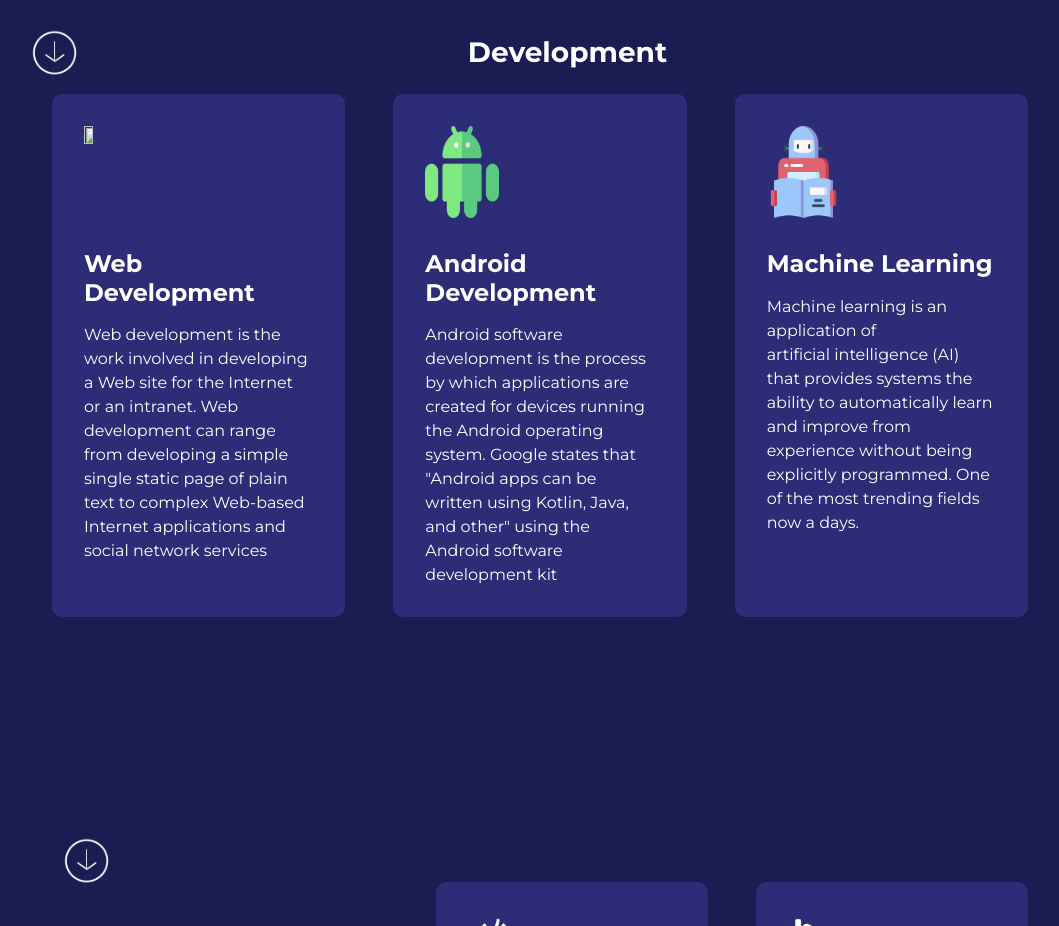
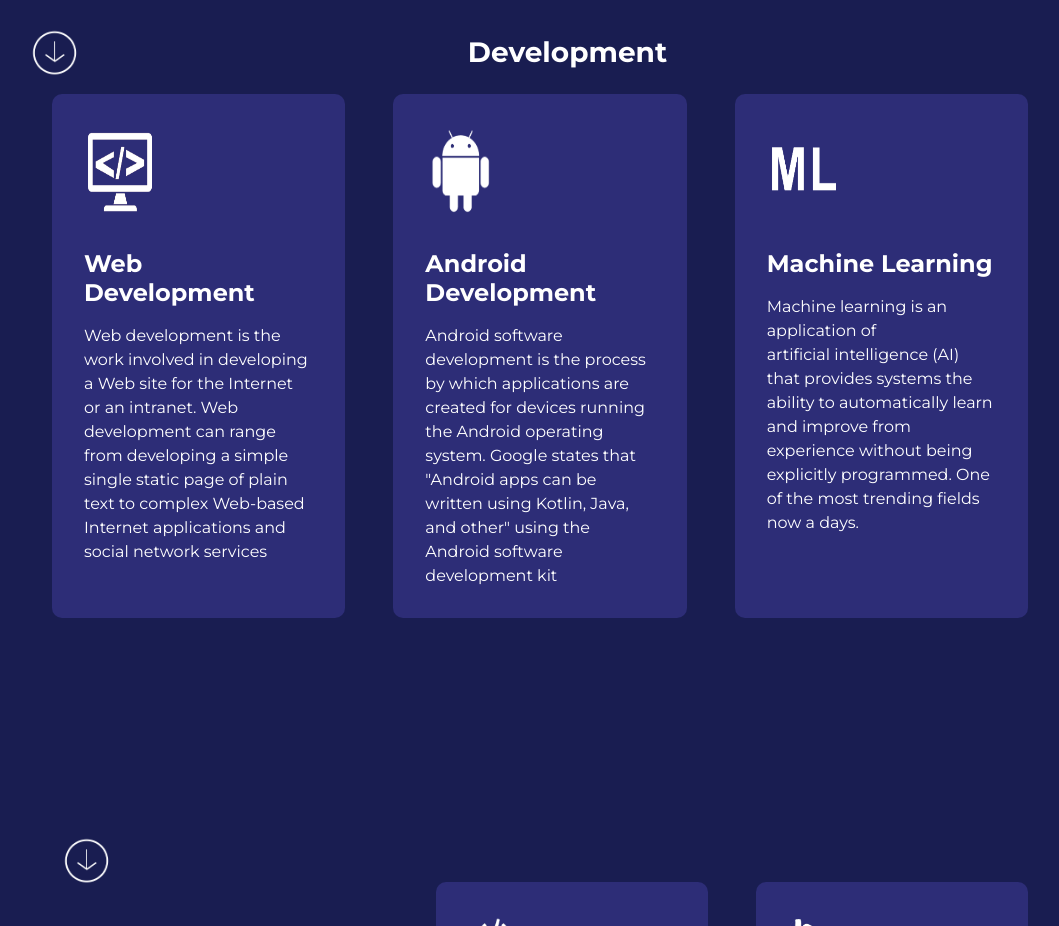
Before and after one commit to Protega/HelloWorld, a plain HTML site: page index.html in a window 1280 px wide. Shown: the part 6220-7146 px from the top of the page, without its empty margins (100-1159 px from the left). Drawn offline with nearby package versions, Linux system fonts and the light colour scheme.

Commit message:
v1 Final Changes

```diff
--- a/eighthPage.css
+++ b/eighthPage.css
@@ -39,7 +39,7 @@
 .web
 {
     height: 20%;
-    width: 20%;
+    width: 32%;
     margin-bottom: 2rem;
 
 }
--- a/index.html
+++ b/index.html
@@ -258,21 +258,21 @@
 
             <div class="subjectTiles">
                 <div class="subs">
-                    <img class = "web" src="./usedInSite/" alt="">
+                    <img class = "web" src="./usedInSite/images/web.png" alt="">
                             <h4> <b> Web Development</b></h4>
                             <p>
                                 Web development is the work involved in developing a Web site for the Internet or an intranet. Web development can range from developing a simple single static page of plain text to complex Web-based Internet applications and social network services
                             </p>
                 </div>
                 <div class="subs">
-                    <img class = "android  " src="./usedInSite/android.png" alt="">
+                    <img class = "android  " src="./usedInSite/images/android.png" alt="">
                             <h4> <b> Android Development</b></h4>
                             <p>
                                 Android software development is the process by which applications are created for devices running the Android operating system. Google states that "Android apps can be written using Kotlin, Java, and other" using the Android software development kit
                             </p>
                 </div>
                 <div class="subs">
-                    <img class = "machine" src="./usedInSite/machine.png" alt="">
+                    <img class = "machine" src="./usedInSite/images/ml.png" alt="">
                             <h4> <b> Machine Learning</b></h4>
                             <p>
                                 Machine learning is an application of artificial intelligence (AI) that provides systems the ability to automatically learn and improve from experience without being explicitly programmed. One of the most trending fields  now a days.
```
Also changed, not shown: usedInSite/images/android.png (added), usedInSite/images/ml.png (added), usedInSite/images/web.png (added).
